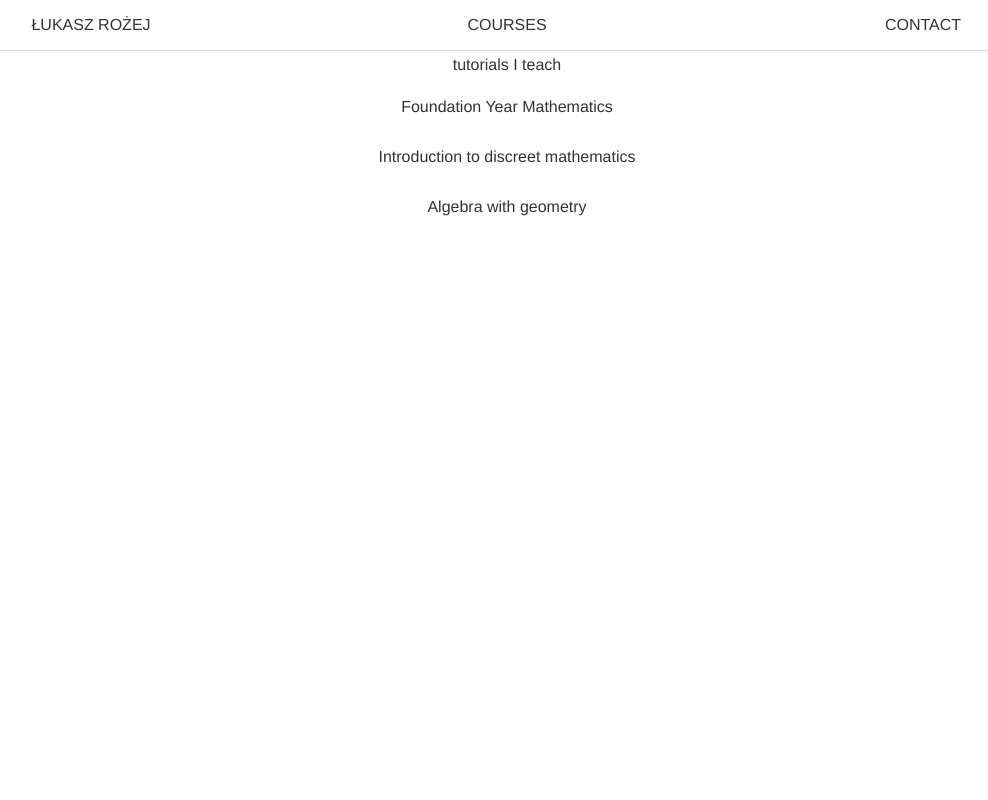
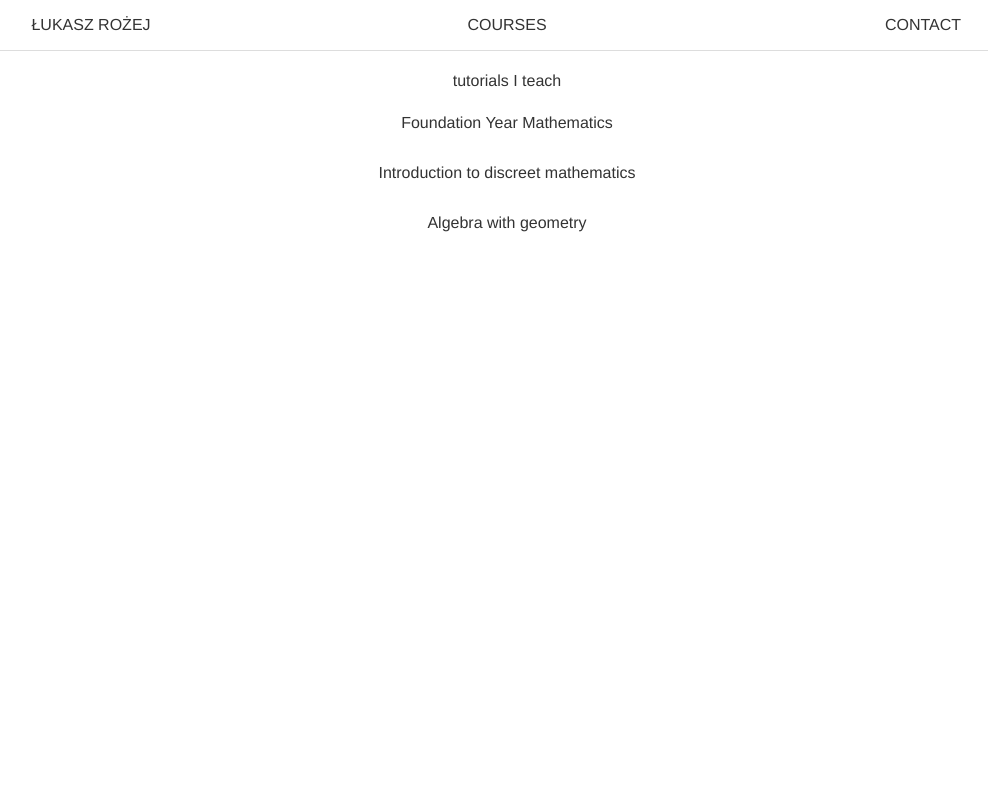
Before and after one commit to lukaszrozej/teaching, a plain HTML site: page index.html in a window 1280 px wide. Shown: the top 800 px of the page, without its empty margins (133-1121 px from the left). Drawn offline with Linux system fonts and the light colour scheme.

Commit message:
increase padding in sections

```diff
--- a/index.html
+++ b/index.html
@@ -21,7 +21,6 @@
 			left: 0;
 			width: 100%;
 			border-bottom: 1px solid #ddd;
-			/*padding: 0.5em;*/
 			min-height: 2em;
 		}
 		header ul {
@@ -35,18 +34,16 @@
 			flex: 1;
 			text-align: center;
 			margin: 0 1em;
-			/*font-size: 2em;*/
 		}
 		section {
 			max-width: 40em;
 			margin: 0 auto;
-			padding: 3em 1em 1em 1em;
+			padding: 4em 1em 1em 1em;
 			border-bottom: 1px solid #ddd;
 			min-height: 100vh;
 		}
 		h2 {
 			text-align: center;
-			/*font-size: 2em;*/
 			margin: 0.5em;
 		}
 		section ul {
```
